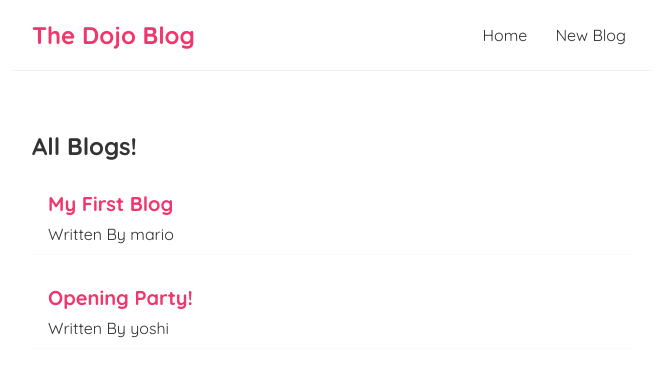
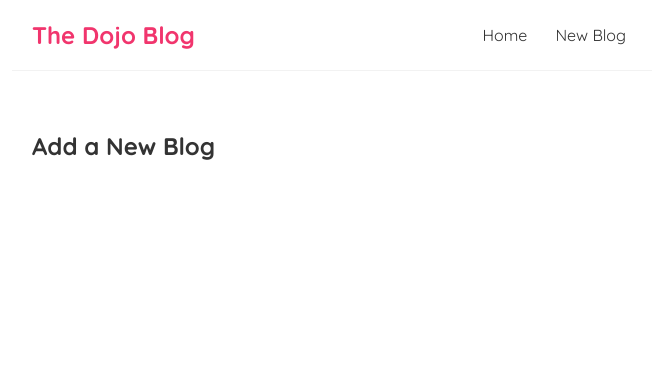
Before and after one commit to xi1571-ritujadixit/dojo-blog, a React (Create React App) app: page /create in a window 1280 px wide. Shown: the top 376 px of the page, without its empty margins (308-964 px from the left). Built offline with nearby package versions, Linux system fonts and the light colour scheme; data requests are answered from the project's data file; the HTML template or start-up script is replaced by a standard one.

Commit message:
exact math routes

```diff
--- a/src/App.js
+++ b/src/App.js
@@ -1,6 +1,7 @@
 import Navbar from './Navbar';
 import Home from "./Home";
 import { BrowserRouter as Router, Route, Switch } from 'react-router-dom';
+import Create from './Create';
 
 function App() {
   return (
@@ -9,14 +10,16 @@
         <Navbar />
         <div className="content">
           <Switch>
-            <Route path="/">
+            <Route exact path="/">
               <Home />
+            </Route>
+            <Route path="/create">
+              <Create />
             </Route>
           </Switch>
         </div>
       </div>
     </Router>
-
   );
 }
 
--- /dev/null
+++ b/src/Create.js
@@ -0,0 +1,9 @@
+const Create = () => {
+    return (
+        <div className="create">
+            <h2>Add a New Blog</h2>
+        </div>
+    );
+}
+
+export default Create;
```
Also changed, not shown: 1 other file (tests, documents, lock files or other folders).
